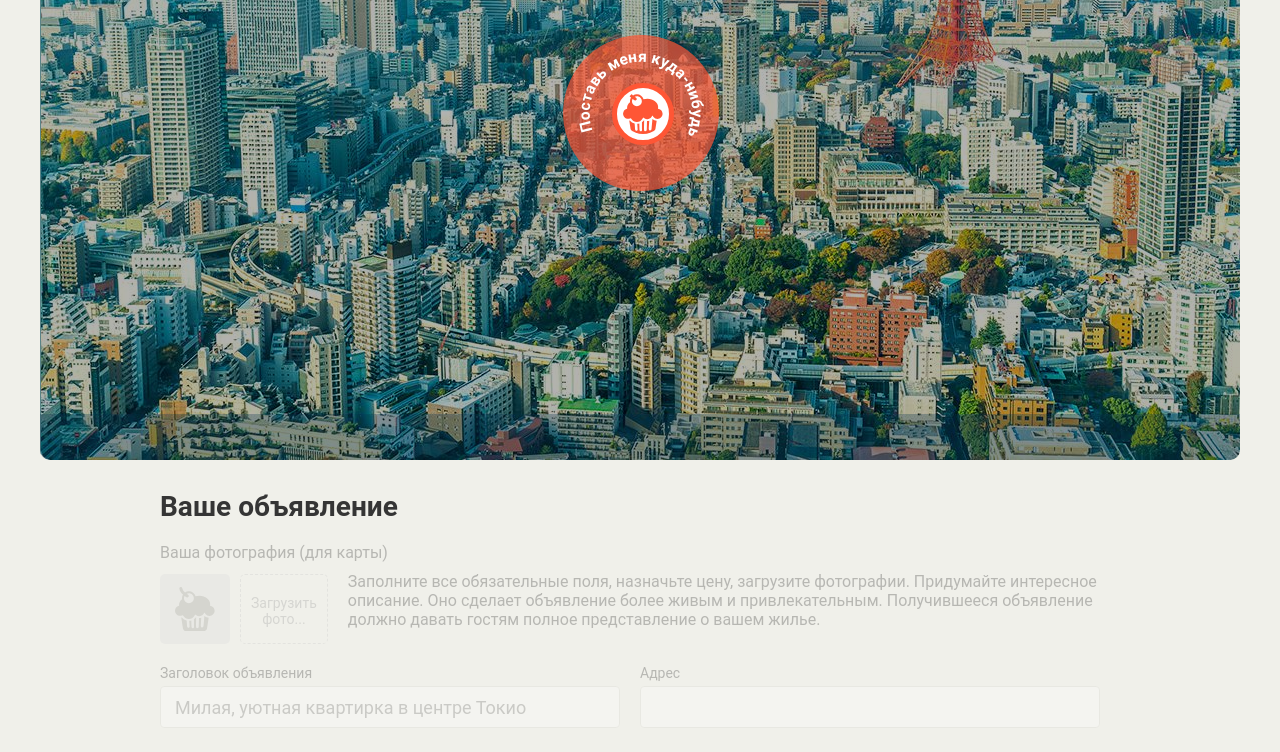
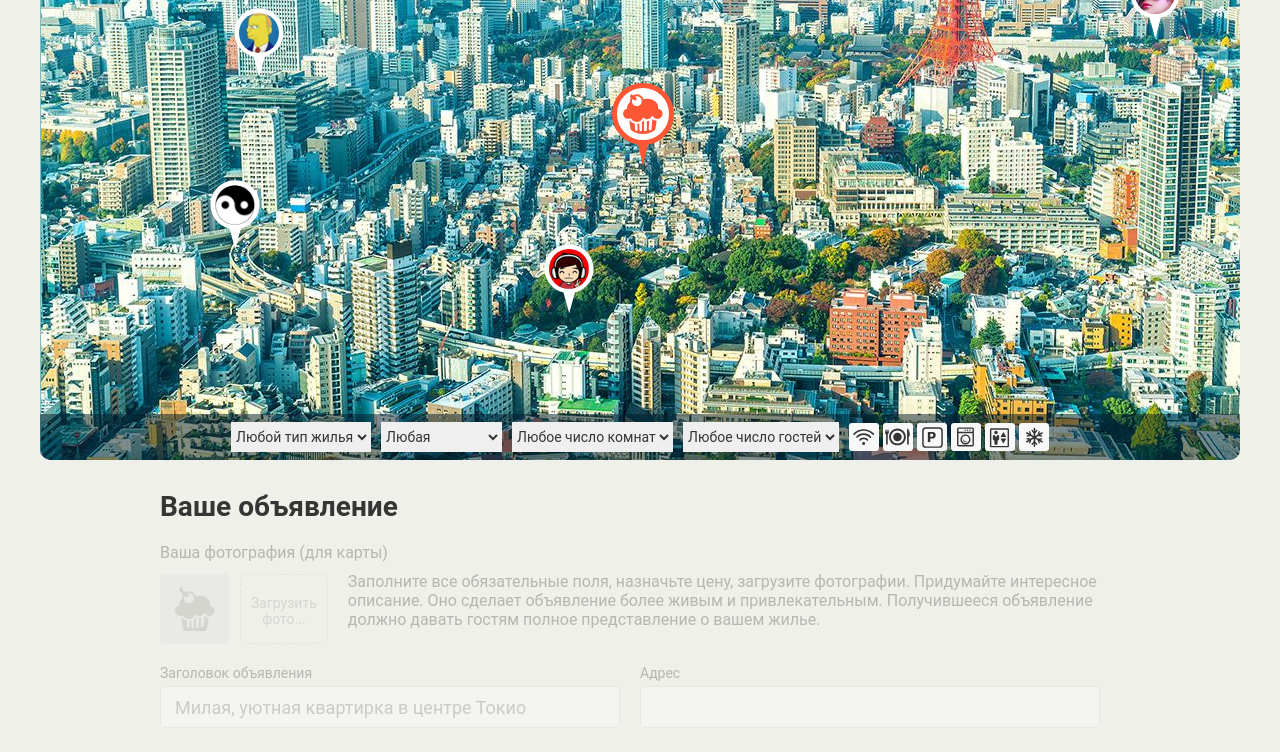
Before and after one commit to git-to-know/1331163-keksobooking-20, a website: page index.html in a window 1280 px wide. Shown: the part 290-1042 px from the top of the page. Drawn offline with Linux system fonts and the light colour scheme; files whose address does not match are found by name.

Commit message:
Задание 1

```diff
--- a/index.html
+++ b/index.html
@@ -6,6 +6,7 @@
   <link rel="stylesheet" href="css/style.css">
   <link rel="shortcut icon" href="favicon.ico" type="image/x-icon">
   <title>Кексобукинг</title>
+
 </head>
 <body>
 
@@ -247,6 +248,7 @@
       <button class="error__button">Попробовать снова</button>
     </div>
   </template>
+  <script type="text/javascript" src="js/main.js"></script>
+</body>
 
-</body>
 </html>
--- a/js/main.js
+++ b/js/main.js
@@ -0,0 +1,89 @@
+'use strict';
+
+var getRandomNumber = function (min, max) {
+  return Math.round(min + Math.random() * (max - min));
+};
+
+var photos = ['http://o0.github.io/assets/images/tokyo/hotel1.jpg', 'http://o0.github.io/assets/images/tokyo/hotel2.jpg', 'http://o0.github.io/assets/images/tokyo/hotel3.jpg'];
+
+var getRandomArrayItem = function (array) {
+  var length = getRandomNumber(0, array.length);
+  var result = [];
+  for (var i = 0; i < length; i++) {
+    result.push(array[i]);
+  }
+  return result;
+};
+
+var featuresData = ['wifi', 'dishwasher', 'parking', 'washer', 'elevator', 'conditioner'];
+
+var time = ['12:00', '13:00', '14:00'];
+
+var type = ['palace', 'flat', 'house', 'bungalo'];
+
+var pinHeight = 70;
+var pinWidth = 50;
+
+
+var generateData = function (count) {
+  var data = [];
+  for (var i = 0; i < count; i++) {
+    var x = getRandomNumber(0, 1200);
+    var y = getRandomNumber(130, 630);
+
+    data.push({
+      author: {
+        avatar: 'img/avatars/user0' + getRandomNumber(1, 8) + '.png'
+      },
+      offer: {
+        'title': 'заголовок предложения' + i,
+        'address': x + ', ' + y,
+        'price': x + i,
+        'type': type[getRandomNumber(0, 3)],
+        'rooms': getRandomNumber(1, 10),
+        'guests': getRandomNumber(1, 10),
+        'checkin': time[getRandomNumber(0, time.length)],
+        'checkout': time[getRandomNumber(0, time.length)],
+        'features': getRandomArrayItem(featuresData),
+        'description': 'описание' + i,
+        'photos': getRandomArrayItem(photos),
+      },
+      location: {
+        'x': x,
+        'y': y,
+      }
+    });
+  }
+  return data;
+};
+
+// console.log(generateData(5));
+
+var block = document.querySelector('.map');
+block.classList.remove('map--faded');
+
+var pinList = generateData(8);
+
+var similarListPin = document.querySelector('.map__pins');
+
+var renderPin = function (data) {
+  var similarPinTemplate = document.querySelector('#pin')
+    .content
+    .querySelector('.map__pin');
+
+  var pin = similarPinTemplate.cloneNode(true);
+  var pinImg = pin.querySelector('img');
+
+  pinImg.src = data.author.avatar;
+  pinImg.alt = data.offer.title;
+  pin.style = 'left: ' + (data.location.x - pinWidth/2) + 'px; top: ' + (data.location.y - pinHeight) + 'px;';
+
+  return pin;
+};
+
+var fragment = document.createDocumentFragment();
+for (var i = 0; i < pinList.length; i++) {
+  fragment.appendChild(renderPin(pinList[i]));
+}
+
+similarListPin.appendChild(fragment);
```
Also changed, not shown: .travis.yml.
